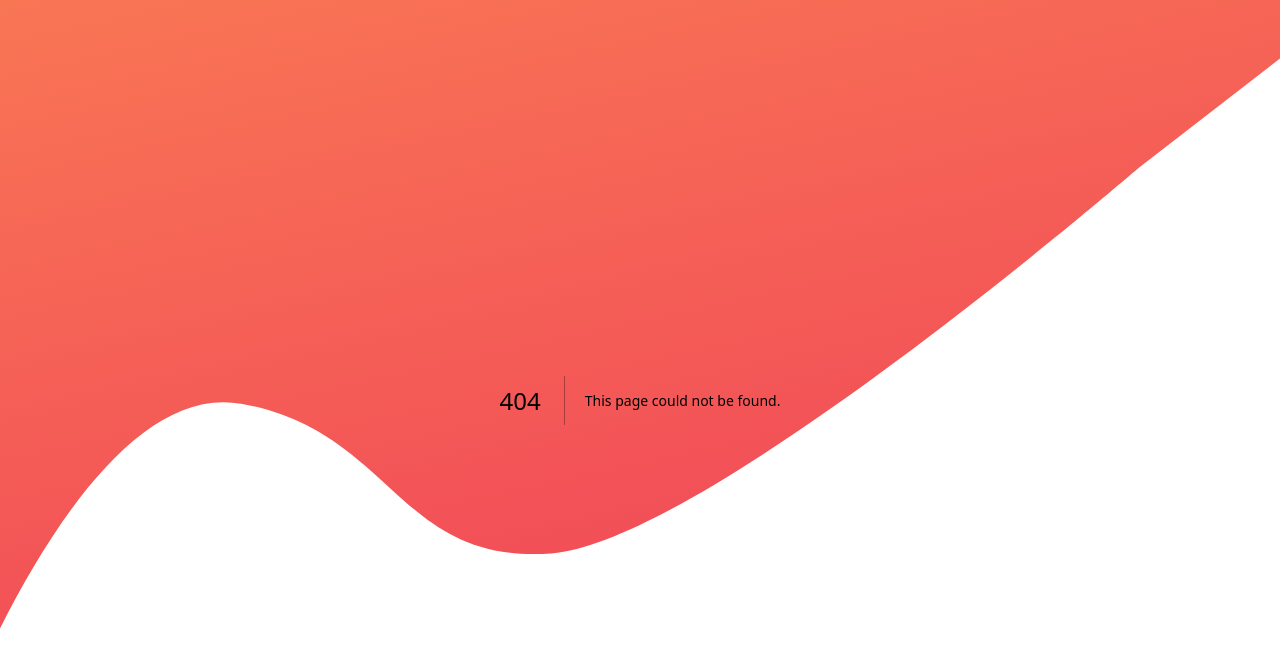
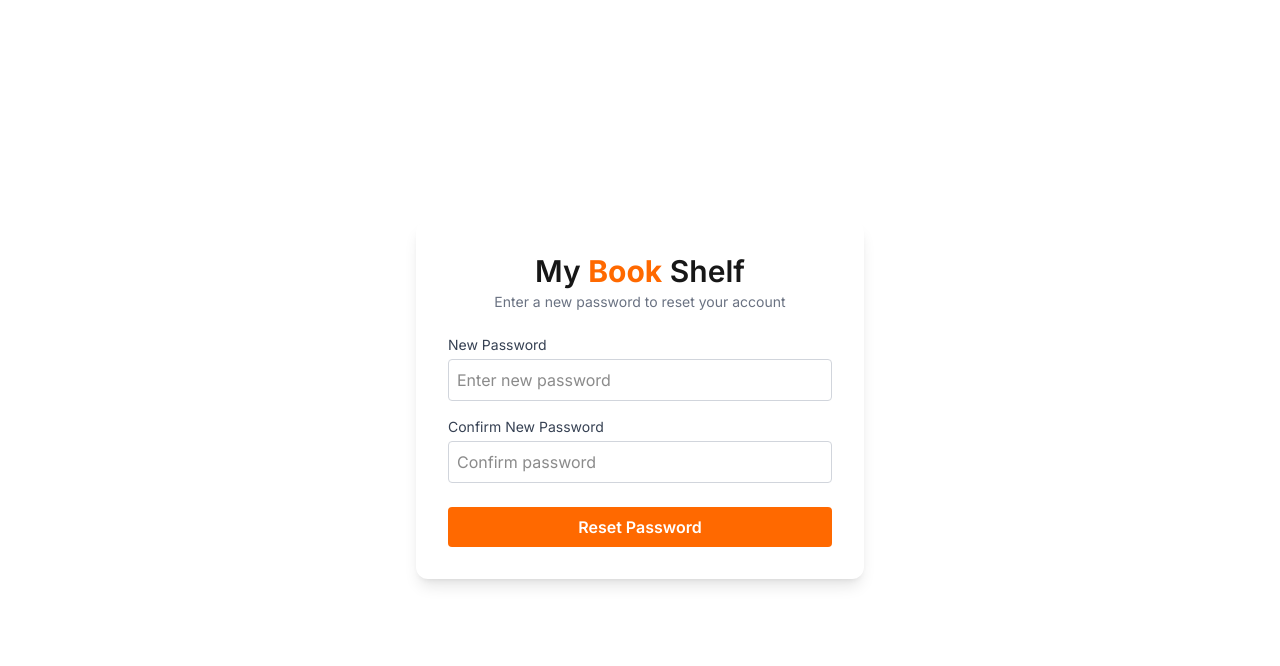
Before and after one commit to 1aimee7/MyBookShelf-frontend, a Next.js app: page /auth/reset-password in a window 1280 px wide. Before the commit this address had no page. Shown: the top 666 px of the page. Built offline with nearby package versions, Linux system fonts and the light colour scheme.

Commit message:
working on reset page

```diff
--- /dev/null
+++ b/src/app/auth/reset-password/page.tsx
@@ -0,0 +1,185 @@
+"use client";
+
+import React, { useState, Suspense } from "react";
+import { useSearchParams, useRouter } from "next/navigation";
+
+// Separate component that uses useSearchParams
+function ResetPasswordForm() {
+  const searchParams = useSearchParams();
+  const router = useRouter();
+
+  const token = searchParams.get("token");
+  const email = searchParams.get("email");
+
+  const [newPassword, setNewPassword] = useState("");
+  const [confirmPassword, setConfirmPassword] = useState("");
+  const [isSubmitting, setIsSubmitting] = useState(false);
+  const [error, setError] = useState<string | null>(null);
+
+  const handleSubmit = async (e: React.FormEvent) => {
+    e.preventDefault();
+    setError(null); // Clear previous errors on a new submission
+
+    if (!token || !email) {
+      setError("Invalid or missing reset link. Please request a new one.");
+      return;
+    }
+
+    if (newPassword.length < 8) {
+      setError("Password must be at least 8 characters long.");
+      return;
+    }
+
+    if (newPassword !== confirmPassword) {
+      setError("The passwords you entered do not match.");
+      return;
+    }
+
+    setIsSubmitting(true);
+
+    try {
+      const res = await fetch("/api/auth/reset-password", {
+        method: "POST",
+        headers: { "Content-Type": "application/json" },
+        // Only send the necessary data to the API
+        body: JSON.stringify({
+          email,
+          token,
+          newPassword,
+        }),
+      });
+
+      const data = await res.json();
+
+      if (res.ok) {
+        alert("Password has been reset successfully. You can now log in.");
+        router.push("/auth/login");
+      } else {
+        setError(data.message || "Reset failed. Please try again.");
+      }
+    } catch {
+      setError("An unexpected error occurred. Please check your connection and try again.");
+    } finally {
+      setIsSubmitting(false);
+    }
+  };
+
+  return (
+    <div className="bg-white p-8 rounded-xl shadow-lg w-full max-w-md z-10 mx-4">
+      <h1 className="text-center text-3xl font-semibold mb-1">
+        My <span className="text-orange-500 font-bold">Book</span> Shelf
+      </h1>
+      <p className="text-center text-gray-500 mb-6 text-sm leading-tight">
+        Enter a new password to reset your account
+      </p>
+
+      <form onSubmit={handleSubmit}>
+        {/* Improved Error Display */}
+        {error && (
+          <div className="mb-4 p-3 bg-red-100 text-red-700 border border-red-200 rounded-lg text-sm">
+            {error}
+          </div>
+        )}
+
+        <div className="mb-4">
+          <label
+            htmlFor="newPassword"
+            className="block text-gray-700 text-sm mb-1"
+          >
+            New Password
+          </label>
+          <input
+            id="newPassword"
+            type="password"
+            value={newPassword}
+            onChange={(e) => setNewPassword(e.target.value)}
+            placeholder="Enter new password"
+            className="w-full p-2 border border-gray-300 rounded focus:outline-none focus:ring-2 focus:ring-orange-400"
+            required
+          />
+        </div>
+
+        <div className="mb-6">
+          <label
+            htmlFor="confirmPassword"
+            className="block text-gray-700 text-sm mb-1"
+          >
+            Confirm New Password
+          </label>
+          <input
+            id="confirmPassword"
+            type="password"
+            value={confirmPassword}
+            onChange={(e) => setConfirmPassword(e.target.value)}
+            placeholder="Confirm password"
+            className="w-full p-2 border border-gray-300 rounded focus:outline-none focus:ring-2 focus:ring-orange-400"
+            required
+          />
+        </div>
+
+        <button
+          type="submit"
+          className="w-full bg-orange-500 hover:bg-orange-600 text-white font-semibold py-2 px-4 rounded transition-colors disabled:bg-orange-300 disabled:cursor-not-allowed"
+          disabled={isSubmitting}
+        >
+          {isSubmitting ? "Resetting..." : "Reset Password"}
+        </button>
+      </form>
+    </div>
+  );
+}
+
+// Loading component
+function LoadingSpinner() {
+  return (
+    <div className="bg-white p-8 rounded-xl shadow-lg w-full max-w-md z-10 mx-4">
+      <div className="animate-pulse">
+        <div className="h-8 bg-gray-200 rounded mb-4"></div>
+        <div className="h-4 bg-gray-200 rounded mb-6"></div>
+        <div className="h-10 bg-gray-200 rounded mb-4"></div>
+        <div className="h-10 bg-gray-200 rounded mb-6"></div>
+        <div className="h-10 bg-gray-200 rounded"></div>
+      </div>
+    </div>
+  );
+}
+
+// Main page component with Suspense boundary
+export default function ResetPasswordPage() {
+  return (
+    <div className="relative min-h-screen flex items-center justify-center overflow-hidden bg-white">
+      {/* Background SVG */}
+      <div className="absolute inset-0 -z-10">
+        <svg
+          className="w-full h-full"
+          viewBox="0 0 1920 1078"
+          preserveAspectRatio="xMidYMid slice"
+          xmlns="http://www.w3.org/2000/svg"
+        >
+          <defs>
+            <linearGradient
+              id="paint0_linear_7_126"
+              x1="533.5"
+              y1="-250.046"
+              x2="930.38"
+              y2="1569.83"
+              gradientUnits="userSpaceOnUse"
+            >
+              <stop stopColor="#FA7C54" />
+              <stop offset="1" stopColor="#EC2C5A" />
+            </linearGradient>
+          </defs>
+          <path
+            d="M422.191 543.979C192.258 503.244 -0.0049549 1077.16 -0.0049549 1077.16L-24.5485 0.28931L2015.36 -70.4756L1632.2 225.998C1632.2 225.998 1048.5 730.186 840.631 745.682C632.759 761.179 626.854 580.237 422.191 543.979Z"
+            fill="url(#paint0_linear_7_126)"
+          />
+        </svg>
+      </div>
+
+      {/* Form Container with Suspense */}
+      <Suspense fallback={<LoadingSpinner />}>
+        <ResetPasswordForm />
+      </Suspense>
+    </div>
+  );
+}
```
